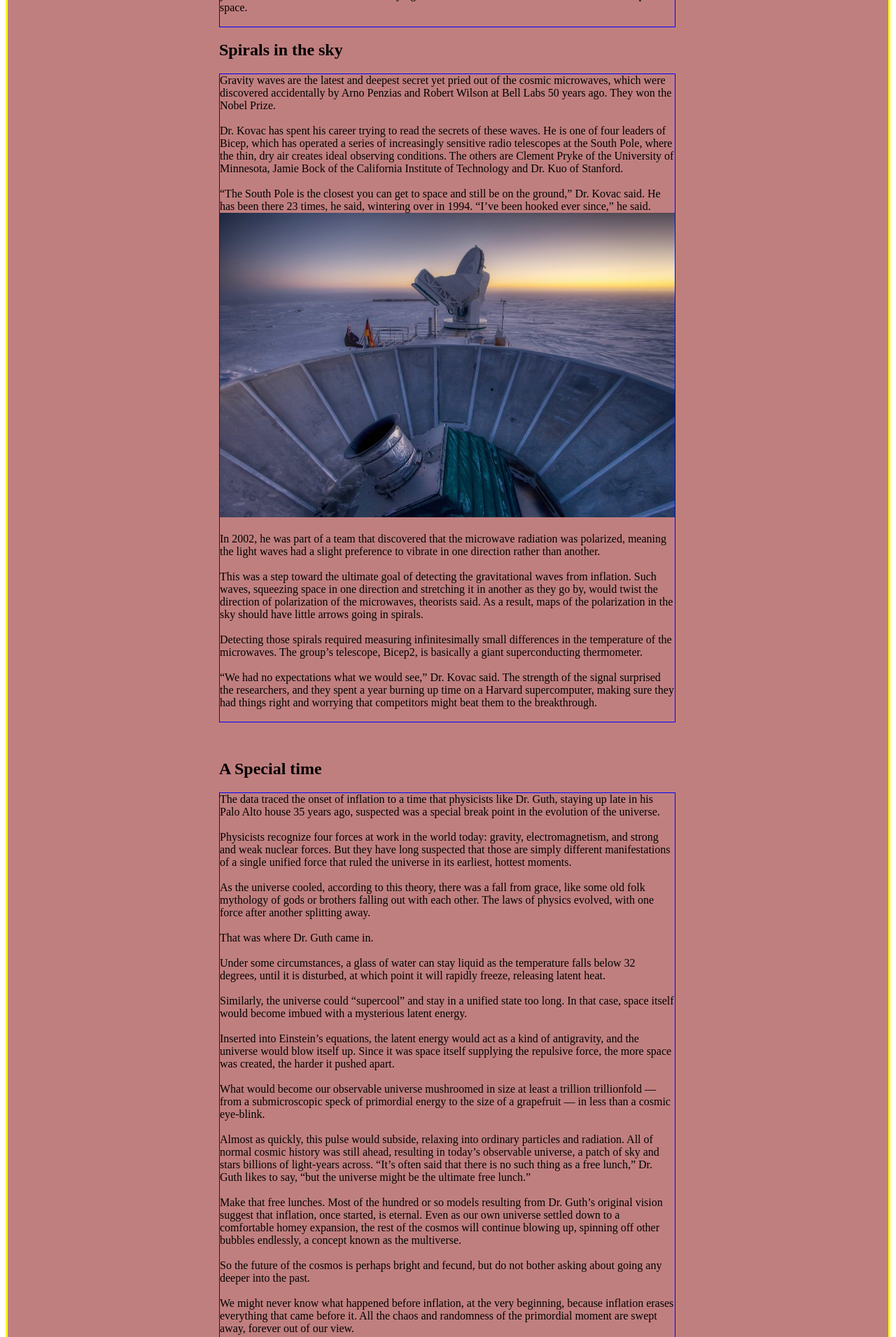
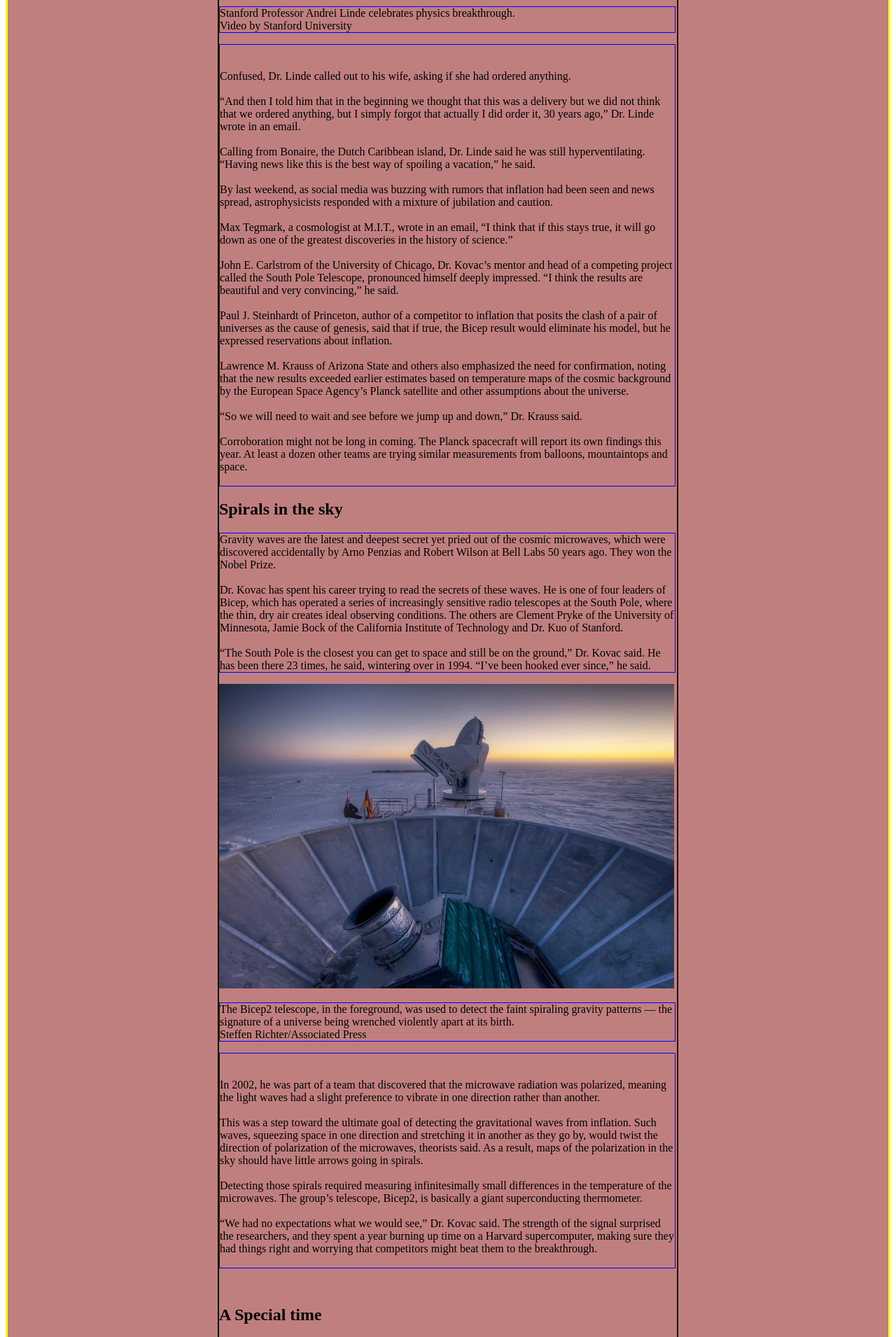
Before and after one commit to emarjani/ny-times-article, a PHP site: page /article.html in a window 1280 px wide. Shown: the part 3262-5172 px from the top of the page at 70% size. Run offline with PHP 8.4, Linux system fonts and the light colour scheme.

Commit message:
more edits

```diff
--- a/article.css
+++ b/article.css
@@ -19,6 +19,27 @@ iframe {
 .bicep2-img {
     min-width: 200px;
     max-width: 650px;
+}
+
+/* ARTICLE INFOGRAPHIC */
+
+.article-infographic {
+    border: 3px hotpink solid;
+    /* position: absolute;
+    height: 500px;
+    margin-left: -200px;
+    width: 80%; */
+}
+
+#divider {
+    margin-top: 500px;
+}
+
+article {
+    border: 2px black solid;
+    display: flex;
+    flex-direction: column;
+    justify-items: center;
 }
 
 /* HEADER STYLING */
@@ -64,16 +85,25 @@ header {
 
 }
 
-.main-content p {
+.article-section p {
     border: 1px blue solid;
     min-width: 200px;
     max-width: 650px;
 }
 
+/* .article-section {
+    display: flex;
+     */
+
+/*
+____________________ */
+
 .end-tag{
     border: 1px purple solid;
     /* display: flex; */
 }
+
+/* mini aside */
 
 .mini-aside {
     border: 1px yellow solid;
--- a/article.html
+++ b/article.html
@@ -41,7 +41,7 @@
                 <div>author + date
                 </div>
 
-                <section>
+                <section class="article-section">
                     <p>
                         CAMBRIDGE, Mass. — One night late in 1979, an itinerant young physicist named Alan Guth, with a new son and a year’s appointment at Stanford, stayed up late with his notebook and equations, venturing far beyond the
                         world of known physics.<br><br>He was trying to understand why there was no trace of some exotic particlesthat should have been created in the Big Bang. Instead he discovered what might have made the universe bang to begin with. A potential hitch in the
@@ -58,7 +58,7 @@
                     </p>
                 </section>
 
-                <section>
+                <section class="article-section">
                     <h2>As big as it gets</h2>
                     <p>
                         In our own universe, it would serve as a window into the forces operating at energies forever beyond the reach of particle accelerators on Earth and yield new insights into gravity itself. Dr. Kovac’s ripples would be the first direct
@@ -66,15 +66,43 @@
                         not part of the team, said, “This is huge, as big as it gets.”<br><br>He continued, “This is a signal from the very earliest universe, sending a telegram encoded in gravitational waves.”<br><br>
                         The ripples manifested themselves as faint spiral patterns in a bath of microwave radiation that permeates space and preserves a picture of the universe when it was 380,000 years old and as hot as the surface of the sun.<br><br>
                         Dr. Kovac and his collaborators, working in an experiment known as Bicep, for Background Imaging of Cosmic Extragalactic Polarization, reported their results in a scientific briefing at the Center for Astrophysics here on Monday and in
-                        a set of papers submitted to The Astrophysical Journal.<br><br>Dr. Kovac said the chance that the results were a fluke was only one in 10 million.<br><br> Dr. Guth, now 67, pronounced himself “bowled over,” saying he
+                        a set of papers submitted to The Astrophysical Journal.
+                    </p>
+                </section>
+
+
+                <!-- <section class="article-infographic">
+                    <div>
+                        <h3>The Theory of Inflation</h3>
+                        <p>Astronomers have found evidence to support the theory of inflation, which explains how the universe expanded so uniformly and so quickly in the instant after the Big Bang 13.8 billion years ago.</p>
+                    </div>
+
+                    <div class="infographic-grid">
+                    </div>
+
+                    <div>
+                        <p>By LARRY BUCHANAN and JONATHAN CORUM</p>
+                    </div>
+                </section> -->
+
+                <div id="divider">
+
+                <section class="article-section">
+                    <p>
+                        <br><br>Dr. Kovac said the chance that the results were a fluke was only one in 10 million.<br><br> Dr. Guth, now 67, pronounced himself “bowled over,” saying he
                         had not expected such a definite confirmation in his lifetime.<br><br>“With nature, you have to be lucky,” he said. “Apparently we have been lucky.”<br><br>The results are the closely guarded distillation of three years’ worth of
                         observations and analysis. Eschewing email for fear of a leak, Dr. Kovac personally delivered drafts of his work to a select few, meeting with Dr. Guth, who is now a professor at Massachusetts Institute of Technology (as is his son,
                         Larry, who was sleeping that night in 1979), in his office last week.<br><br>“It was a very special moment, and one we took very seriously as scientists,”said Dr. Kovac, who chose his words as carefully as he tended his radio
                         telescopes.<br><br>Andrei Linde of Stanford, a prolific theorist who first described the most popular variant of inflation, known as chaotic inflation, in 1983, was about to go on vacation in the Caribbean last week when Chao-Lin Kuo, a Stanford
                         colleague and a member of Dr. Kovac’s team, knocked on his door with a bottle of Champagne to tell him the news.
+                    </p>
 
+                    <div>
                         <iframe width="600" height="319" src="https://www.youtube.com/embed/ZlfIVEy_YOA" frameborder="0" allow="accelerometer; autoplay; clipboard-write; encrypted-media; gyroscope; picture-in-picture" allowfullscreen></iframe>
+                        <p>Stanford Professor Andrei Linde celebrates physics breakthrough. <br>Video by Stanford University</p>
+                    </div>
 
+                    <p>
                         <br><br>Confused, Dr. Linde called out to his wife, asking if she had ordered anything.<br><br>“And then I told him that in the beginning we thought that this
                         was a delivery but we did not think that we ordered anything, but I simply forgot that actually I did order it, 30 years ago,” Dr. Linde wrote in an email.<br><br>Calling from Bonaire, the Dutch Caribbean island, Dr. Linde said he was still
                         hyperventilating. “Having news like this is the best way of spoiling a vacation,” he said.<br><br>By last weekend, as social media was buzzing with rumors that inflation had been seen and news spread, astrophysicists responded with a mixture of jubilation and
@@ -87,13 +115,19 @@
                     </p>
                 </section>
 
-                <section>
+                <section class="article-section">
                     <h2>Spirals in the sky</h2>
                     <p>
                         Gravity waves are the latest and deepest secret yet pried out of the cosmic microwaves, which were discovered accidentally by Arno Penzias and Robert Wilson at Bell Labs 50 years ago. They won the Nobel Prize.<br><br>Dr. Kovac has spent his career trying to read the secrets of
                         these waves. He is one of four leaders of Bicep, which has operated a series of increasingly sensitive radio telescopes at the South Pole, where the thin, dry air creates ideal observing conditions. The others are Clement Pryke of the University of Minnesota, Jamie Bock of the
                         California Institute of Technology and Dr. Kuo of Stanford.<br><br>“The South Pole is the closest you can get to space and still be on the ground,” Dr. Kovac said. He has been there 23 times, he said, wintering over in 1994. “I’ve been hooked ever since,” he said.
+                    </p>
+
+                    <div>
                         <img class= "bicep2-img" src="imgs/18cosmos-2-jumbo.jpg" alt="">
+                        <p>The Bicep2 telescope, in the foreground, was used to detect the faint spiraling gravity patterns — the signature of a universe being wrenched violently apart at its birth. <br>Steffen Richter/Associated Press</p>
+                    </div>
+                    <p>
                         <br><br>In 2002, he was part of a team that discovered that the microwave radiation was polarized, meaning the light waves had a slight preference to vibrate in one direction rather than another.<br><br>This was a step toward the ultimate goal of detecting the gravitational waves from inflation. Such waves,
                         squeezing space in one direction and stretching it in another as they go by, would twist the direction of polarization of the microwaves, theorists said. As a result, maps of the polarization in the sky should have little arrows going in spirals.<br><br>Detecting those spirals required measuring infinitesimally
                         small differences in the temperature of the microwaves. The group’s telescope, Bicep2, is basically a giant superconducting thermometer.<br><br>“We had no expectations what we would see,” Dr. Kovac said. The strength of the signal surprised the researchers, and they spent a year burning up time on a Harvard
@@ -102,7 +136,7 @@
                     <img>
                 </section>
 
-                <section>
+                <section class="article-section">
                     <h2>A Special time</h2>
                     <p>
                         The data traced the onset of inflation to a time that physicists like Dr. Guth, staying up late in his Palo Alto house 35 years ago, suspected was a special break point in the evolution of the universe.<br><br>Physicists recognize four forces at work in the world today: gravity, electromagnetism, and strong and
```
